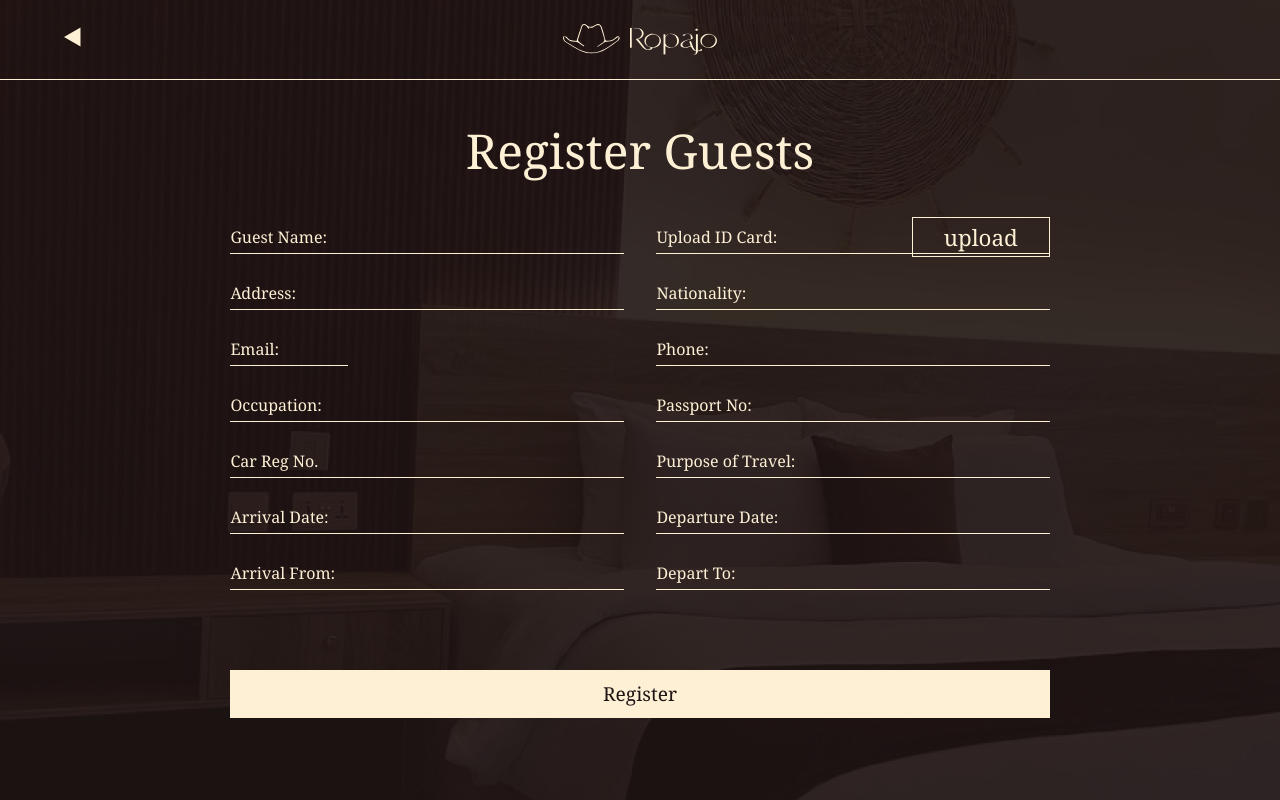
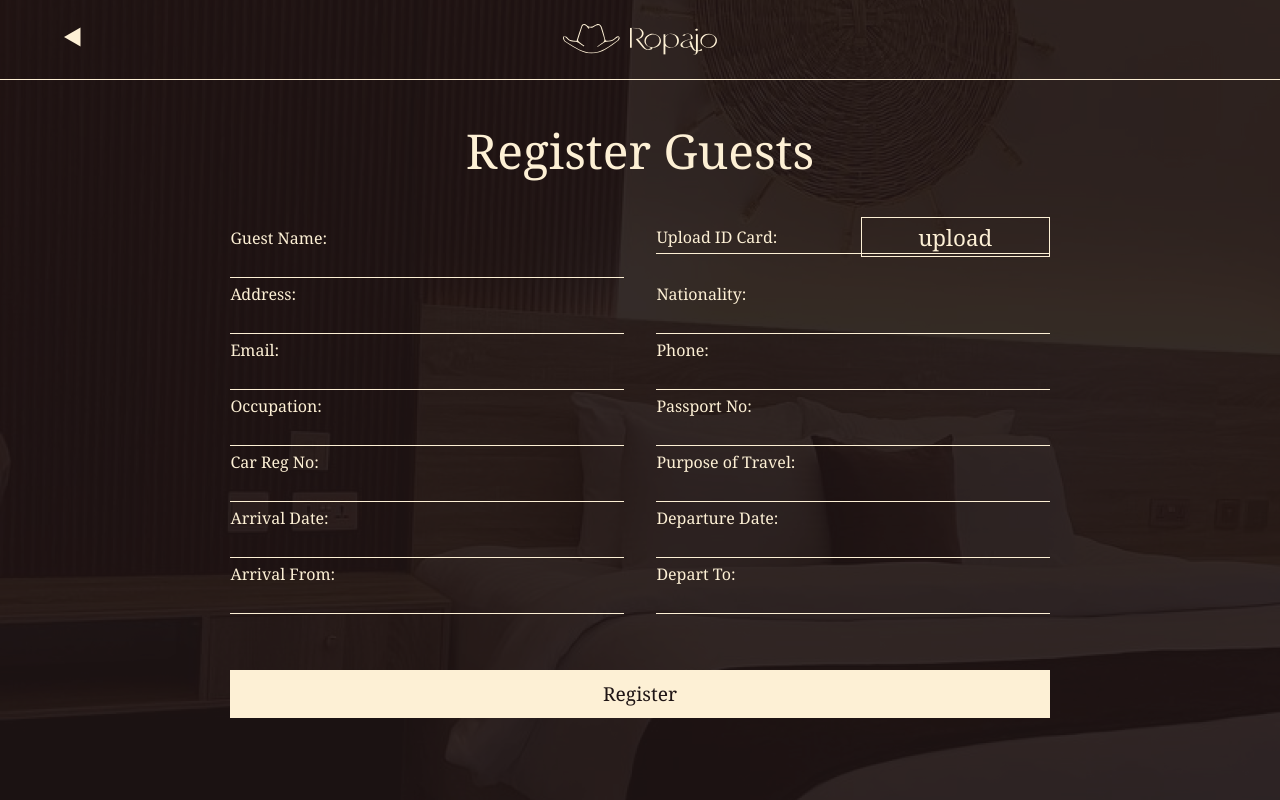
Before and after one commit to P-pro-Tech/Ropajo, a React (Create React App) app in the folder frontend/: page /#/RegisterGuests in a window 1280 px wide. Built offline with nearby package versions, Linux system fonts and the light colour scheme.

Commit message:
form fix

```diff
--- a/frontend/src/Components/Staff-Receptionist/RegisterGuests/RegisterGuests.css
+++ b/frontend/src/Components/Staff-Receptionist/RegisterGuests/RegisterGuests.css
@@ -62,7 +62,7 @@
     background-color: transparent;
     outline: none;
     border: none;
-    border-bottom: thin solid rgba(253, 240, 213, 1);
+    /* border-bottom: thin solid rgba(253, 240, 213, 1); */
     font-size: 1rem;
 }
 .registerGuests-form50p::placeholder {
@@ -110,6 +110,11 @@
     display: none;
 }
 
+.registerGuests-form-holder label {
+    width: 48%;
+    border-bottom: 0.2vh solid rgba(253, 240, 213, 1);
+}
+
 @media (max-width: 650px) {
     .registerGuests-form-holder {
         flex-direction: column;
--- a/frontend/src/Components/Staff-Receptionist/RegisterGuests/RegisterGuests.jsx
+++ b/frontend/src/Components/Staff-Receptionist/RegisterGuests/RegisterGuests.jsx
@@ -19,39 +19,63 @@ return (
                     <form action="" className='registerGuests-form'>
 
                         <div className='registerGuests-form-holder'>
-                            <input type="text" placeholder='Guest Name:' className='registerGuests-form50p'  />
-                            <div className='registerGuests-form50p registerGuests-passport'>
+                        <label htmlFor="">Guest Name:
+                            <input type="text" placeholder='' className='registerGuests-form50p'  />
+                            </label>
+
+                            <label className='registerGuests-form50p registerGuests-passport'>
                                 <span>Upload ID Card:</span>
                                 <input type="file" name="" id="registerGuests-passport" placeholder='Upload ID:' hidden />
                                 <label htmlFor="registerGuests-passport" className='registerGuests-file-label'>upload</label>
-                            </div>
+                            </label>
                         </div>
                         <div className='registerGuests-form-holder'>
-                            <input type="text" placeholder='Address:' className='registerGuests-form50p' />
-                            <input type="text" placeholder='Nationality:' className='registerGuests-form50p' />
+                        <label htmlFor="">Address:
+                            <input type="text" placeholder='' className='registerGuests-form50p' />
+                            </label>
+                            <label htmlFor="">Nationality:
+                            <input type="text" placeholder='' className='registerGuests-form50p' />
+                            </label>
                         </div>
                         <div className='registerGuests-form-holder'>
-                            <label >
-
-                            <input type="email" placeholder='Email:' className='registerGuests-form50p' />
+                        <label htmlFor="">Email:
+                            <input type="email" placeholder='' className='registerGuests-form50p' />
                             </label>
-                            <input type="number" placeholder='Phone:' className='registerGuests-form50p' />
+                            <label htmlFor="">Phone:
+                            <input type="number" placeholder='' className='registerGuests-form50p' />
+                            </label>
                         </div>
                         <div className='registerGuests-form-holder'>
-                            <input type="text" placeholder='Occupation:' className='registerGuests-form50p' />
-                            <input type="text" placeholder='Passport No:' className='registerGuests-form50p' />
+                            <label htmlFor="">Occupation:
+                            <input type="text" placeholder='' className='registerGuests-form50p' />
+                            </label>
+                            <label htmlFor="">Passport No:
+                            <input type="text" placeholder='' className='registerGuests-form50p' />
+                            </label>
                         </div>
                         <div className='registerGuests-form-holder'>
-                            <input type="text" placeholder='Car Reg No.' className='registerGuests-form50p' />
-                            <input type="text" placeholder='Purpose of Travel:' className='registerGuests-form50p' />
+                        <label htmlFor="">Car Reg No:
+                            <input type="text" placeholder='' className='registerGuests-form50p' />
+                            </label>
+                            <label htmlFor="">Purpose of Travel:
+                            <input type="text" placeholder='' className='registerGuests-form50p' />
+                            </label>
                         </div>
                         <div className='registerGuests-form-holder'>
-                            <input type="text" placeholder='Arrival Date:' className='registerGuests-form50p' onFocus={(e)=> e.target.type = 'date'} onBlur={(e) => (e.target.type = "text")} />
-                            <input type="text" placeholder='Departure Date:' className='registerGuests-form50p' onFocus={(e)=> e.target.type = 'date'} onBlur={(e) => (e.target.type = "text")} />
+                            <label htmlFor="">Arrival Date:
+                            <input type="text" placeholder='' className='registerGuests-form50p' onFocus={(e)=> e.target.type = 'date'} onBlur={(e) => (e.target.type = "text")} />
+                            </label>
+                            <label htmlFor="">Departure Date:
+                            <input type="text" placeholder='' className='registerGuests-form50p' onFocus={(e)=> e.target.type = 'date'} onBlur={(e) => (e.target.type = "text")} />
+                            </label>
                         </div>
                         <div className='registerGuests-form-holder'>
-                            <input type="text" placeholder='Arrival From:' className='registerGuests-form50p' />
-                            <input type="text" placeholder='Depart To:  ' className='registerGuests-form50p' />
+                            <label htmlFor="">Arrival From:
+                            <input type="text" placeholder='' className='registerGuests-form50p' />
+                            </label>
+                            <label htmlFor="">Depart To:
+                            <input type="text" placeholder='' className='registerGuests-form50p' />
+                            </label>
                         </div>
                         <div className='registerGuests-form-holder'>
                             {/* <input type="button" value="Room" className='registerGuests-form25p' />
```
